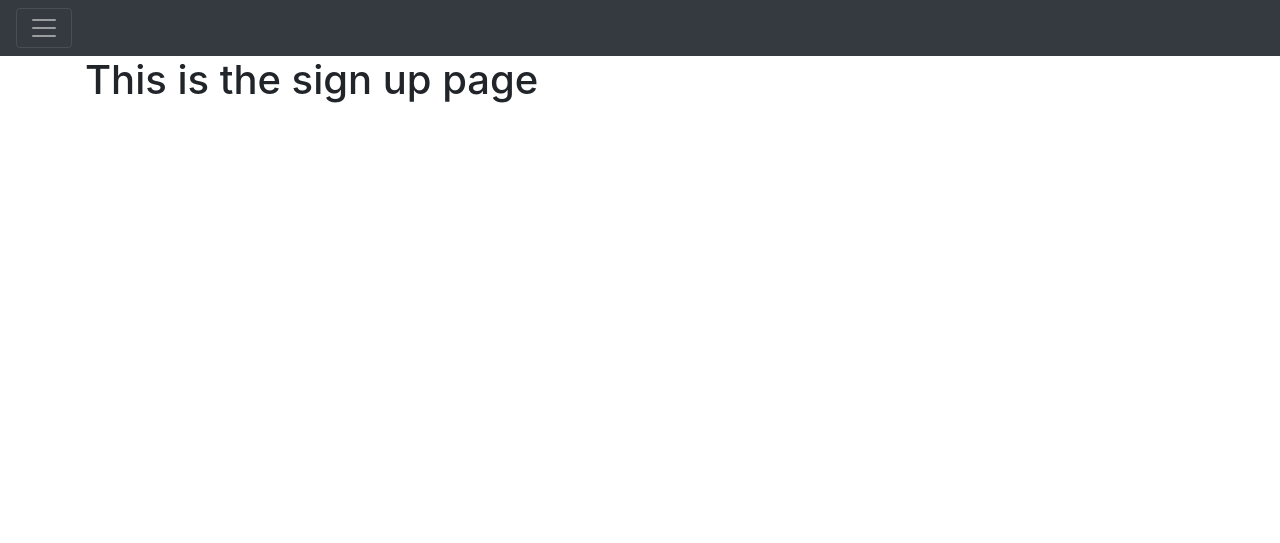
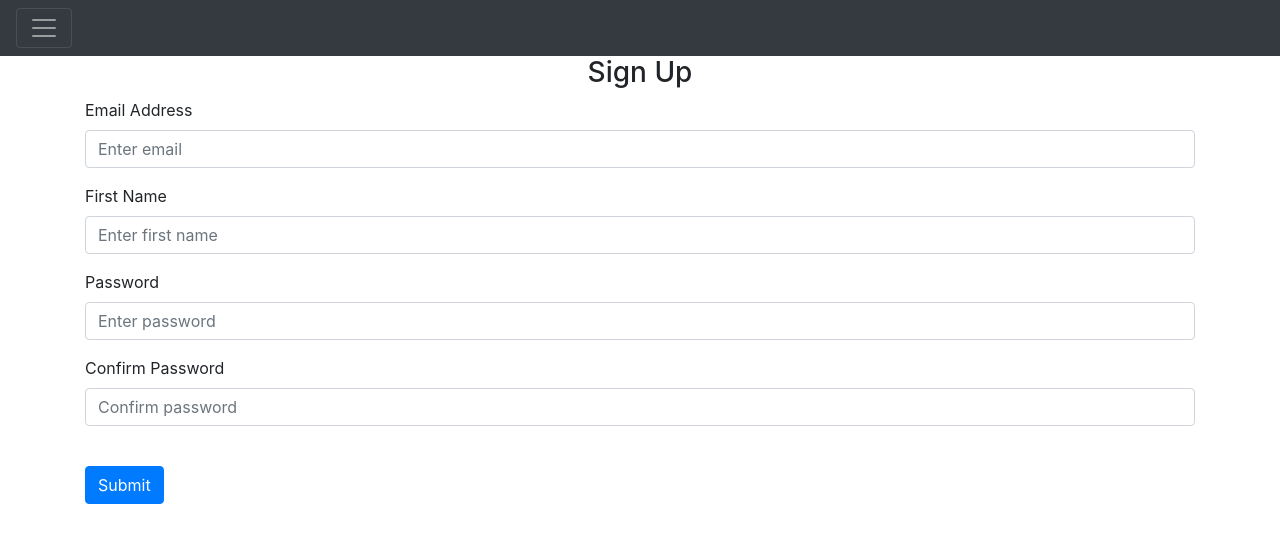
Before and after one commit to RCAS2021/Flask-Web-App, a Flask app: page /sign-up in a window 1280 px wide. Shown: the top 543 px of the page. Run offline with Flask 3, Linux system fonts and the light colour scheme; some libraries are stand-ins or nearby versions.

Commit message:
sign_up.html: creating sign_up forms and submit button

```diff
--- a/website/templates/sign_up.html
+++ b/website/templates/sign_up.html
@@ -2,5 +2,37 @@
 {% extends "base.html" %} {% block title %}Sign Up{% endblock %}
 
 {% block content %}
-    <h1> This is the sign up page</h1>
+    <form method="POST">
+        <h3 align="center">Sign Up</h3>
+
+        <div class="form-group">
+            <label for="email">Email Address</label>
+            <!-- Will access the attribute by the name, remember to name it correctly -->
+            <input type="email" class="form-control" id="email" name="email" placeholder="Enter email">
+        </div>
+
+        <div class="form-group">
+            <label for="firstName">First Name</label>
+            <!-- Will access the attribute by the name, remember to name it correctly -->
+            <input type="text" class="form-control" id="firstName" name="firstName" placeholder="Enter first name">
+        </div>
+
+        <div class="form-group">
+            <label for="password1">Password</label>
+            <!-- Will access the attribute by the name, remember to name it correctly -->
+            <input type="password" class="form-control" id="password1" name="password1" placeholder="Enter password">
+        </div>
+
+        <div class="form-group">
+            <label for="password2">Confirm Password</label>
+            <!-- Will access the attribute by the name, remember to name it correctly -->
+            <input type="password" class="form-control" id="password2" name="password2" placeholder="Confirm password">
+        </div>
+        <!-- Break line to separate the button -->
+        <br />
+
+        <!-- Creating submit button -->
+        <button type="submit" class="btn btn-primary">Submit</button>
+
+    </form>
 {% endblock %}
```
